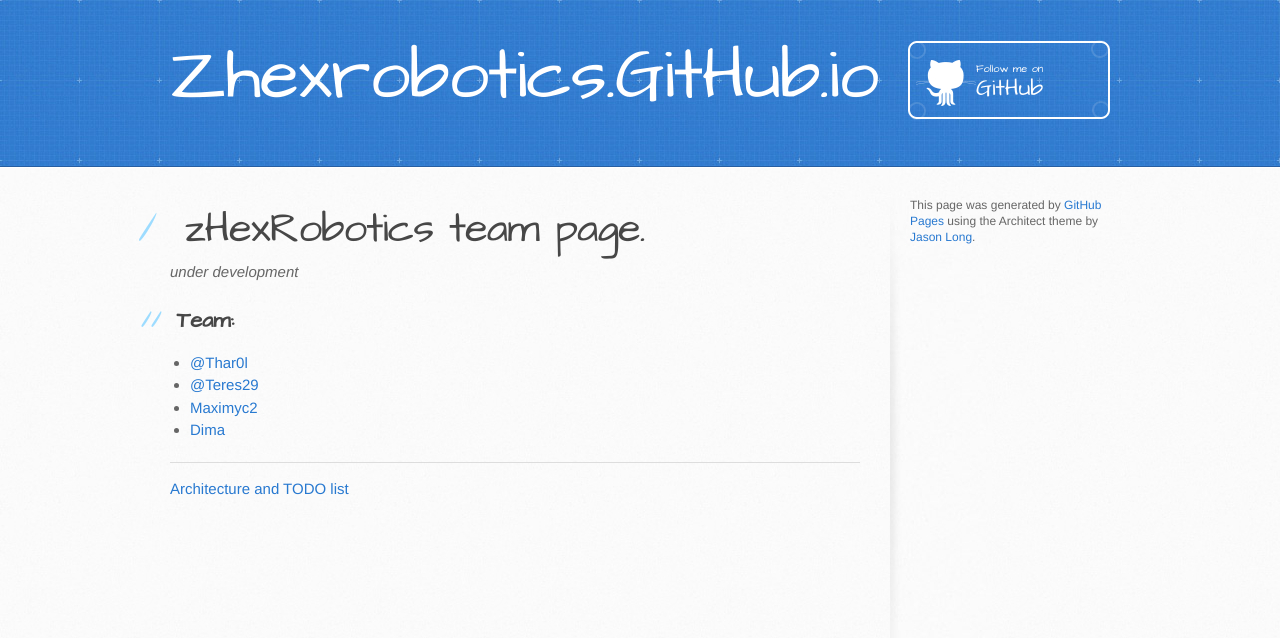
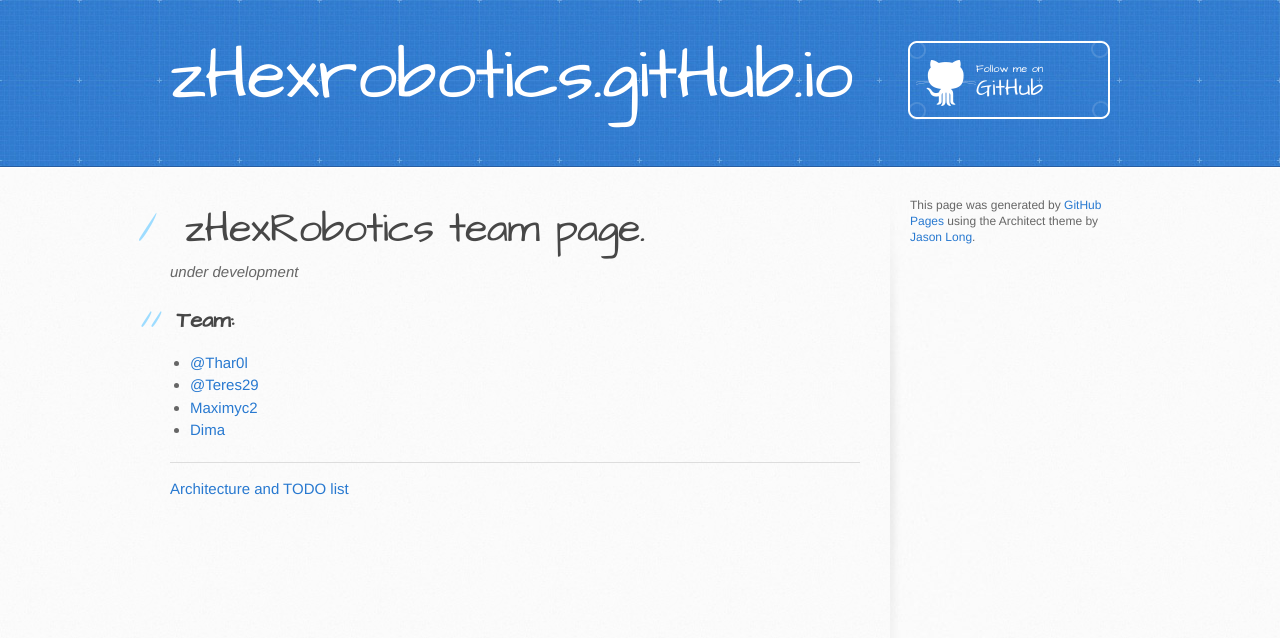
Before and after one commit to zHexRobotics/zHexRobotics.github.io, a plain HTML site: page index.html in a window 1280 px wide. Drawn offline with Linux system fonts and the light colour scheme.

Commit message:
Update index.html

```diff
--- a/index.html
+++ b/index.html
@@ -19,7 +19,7 @@
   <body>
     <header>
       <div class="inner">
-        <h1>Zhexrobotics.GitHub.io</h1>
+        <h1>zHexrobotics.gitHub.io</h1>
         <h2></h2>
         <a href="https://github.com/zHexRobotics" class="button"><small>Follow me on</small> GitHub</a>
       </div>
```
